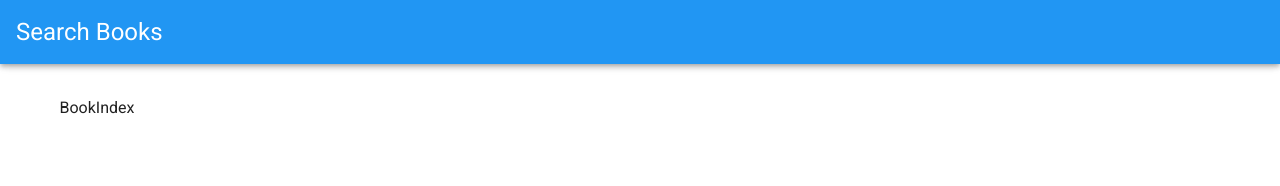
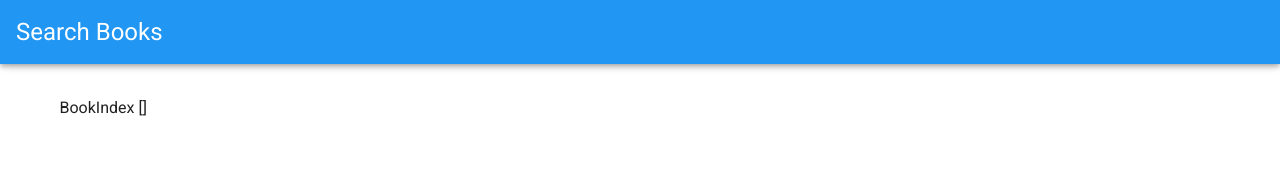
Before and after one commit to KawataniShinya/search-book-vue, a Vue app in the folder bookapp/: page / in a window 1280 px wide. Shown: the top 186 px of the page. Built offline with nearby package versions, Linux system fonts and the light colour scheme.

Commit message:
update index page to display books info as text

```diff
--- a/bookapp/src/pages/BookIndex.vue
+++ b/bookapp/src/pages/BookIndex.vue
@@ -1,10 +1,15 @@
 <template>
-  <div>BookIndex</div>
+  <div>
+    BookIndex
+    {{ books }}
+  </div>
 </template>
 
 <script>
 export default {
-
+  props: {
+    books: Array
+  }
 }
 </script>
 
```
